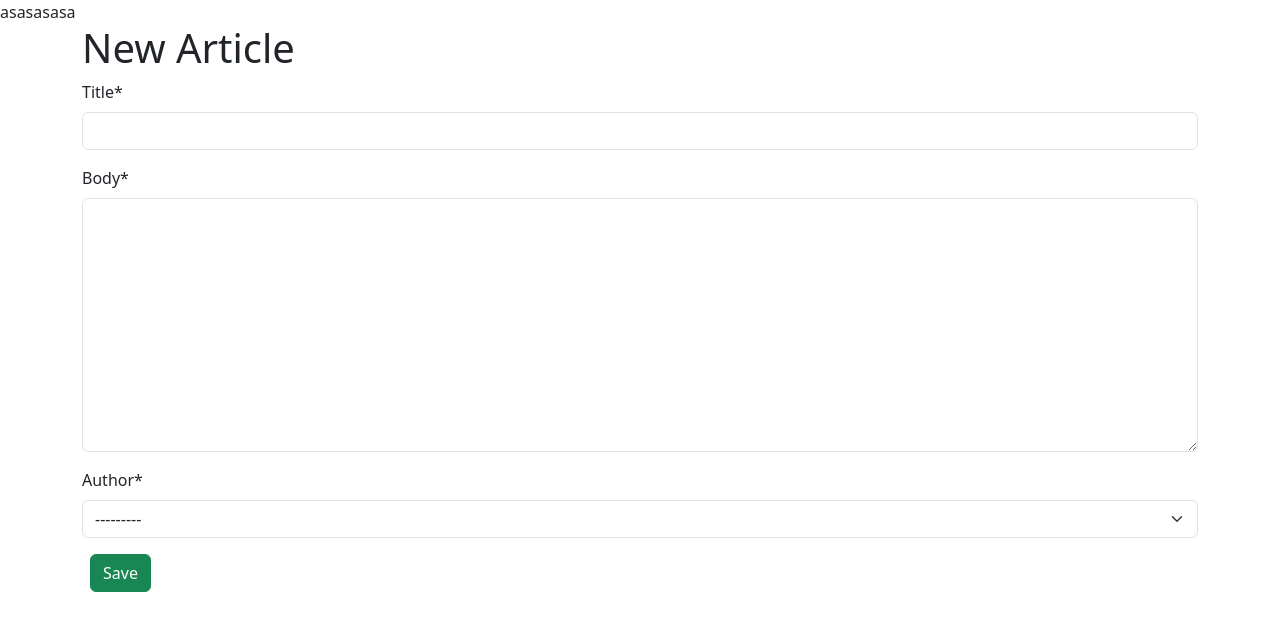
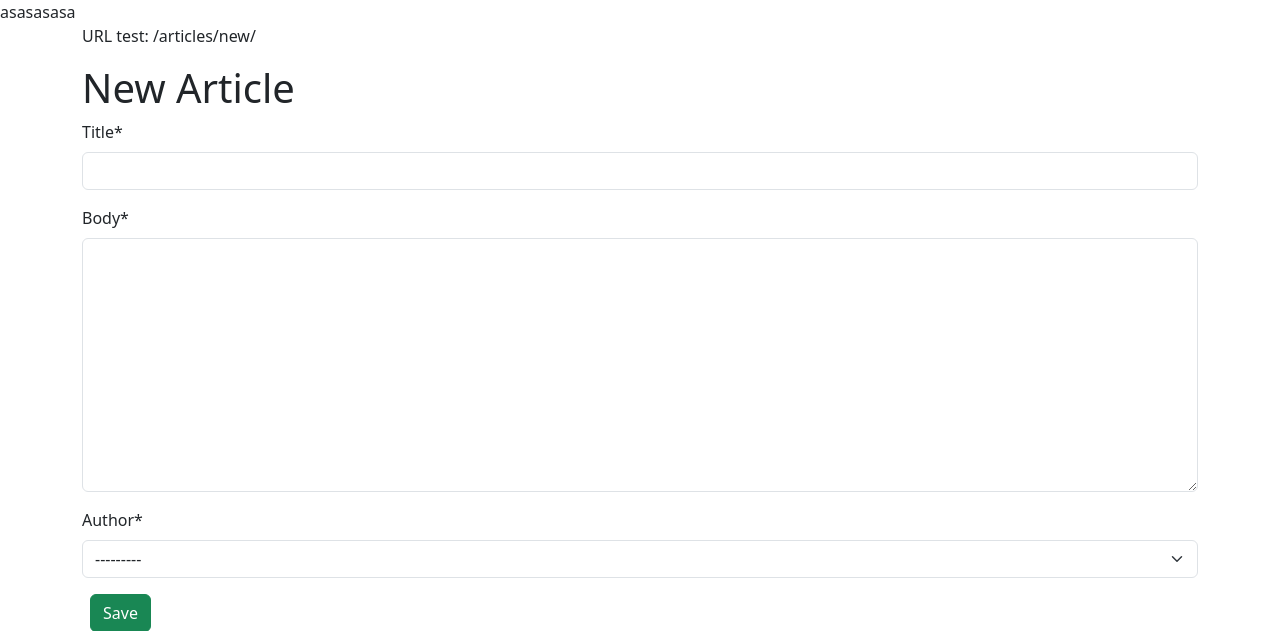
Before and after one commit to muiruri3000/newspaper_with-django, a Django app: page /articles/new/ in a window 1280 px wide. Shown: the part 56-687 px from the top of the page. Run offline with Django 5.2, Linux system fonts and the light colour scheme; the visitor is signed in with stand-in values (Sample User, id 1); data comes from the database, SQL or seed files in the repository; parts of the project's set-up code (start-up, migrations or seed data) failed here and were passed over; some libraries are stand-ins or nearby versions.

Commit message:
testing url

```diff
--- a/templates/article_new.html
+++ b/templates/article_new.html
@@ -3,6 +3,9 @@
 
 
 {%block content%}
+
+<p>URL test: {% url 'article_new' %}</p>
+
 <h1>New Article </h1>
 <form method="post" action="{% url 'article_new' %}">{%csrf_token%}
 {{form | crispy}}
```
